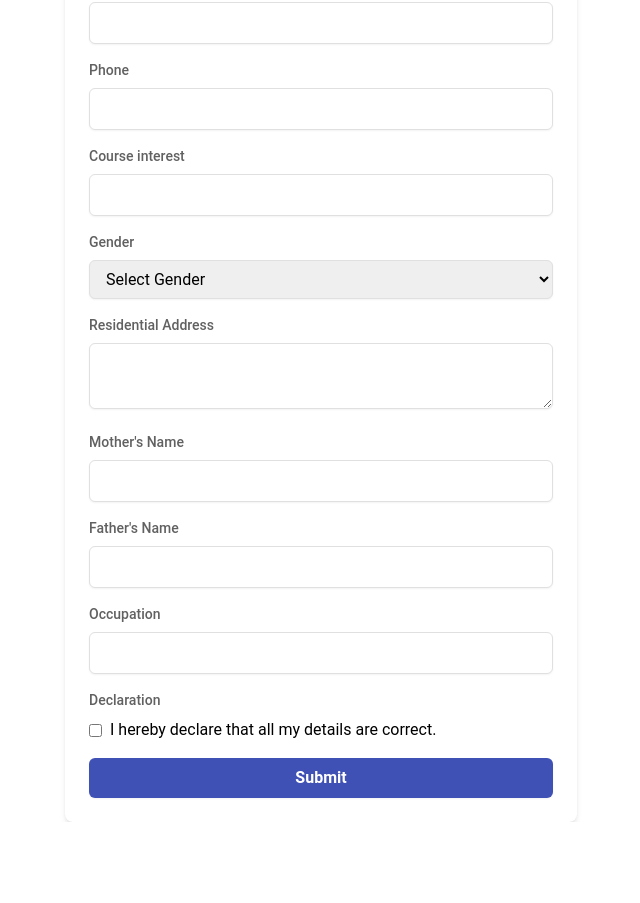
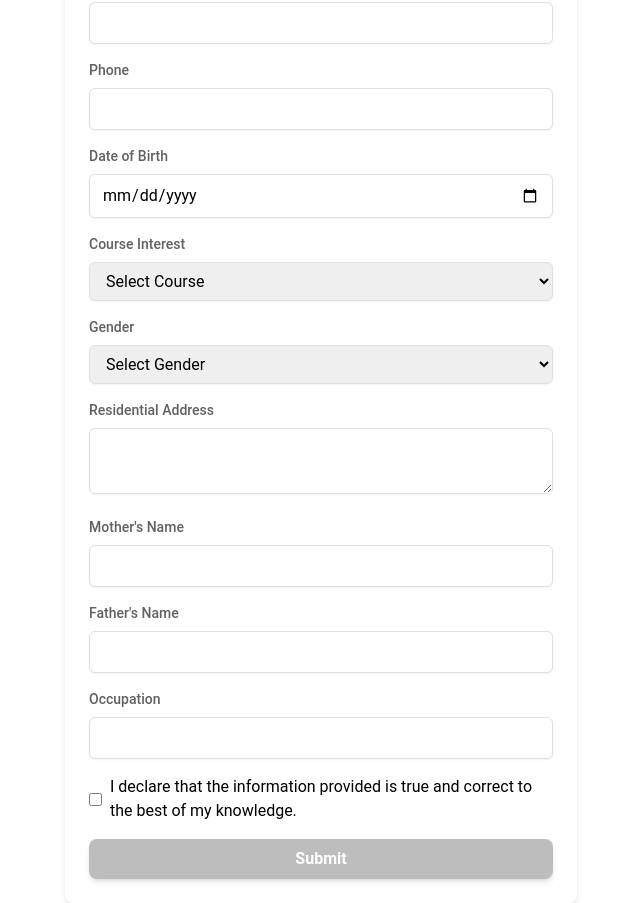
Before and after one commit to Ajinkya-Bhilare-au50/stoc, a React (Create React App) app: page /enquiry in a window 1280 px wide. Shown: the part 270-1173 px from the top of the page, without its empty margins (319-959 px from the left). Before the commit the page ends 1092 px from the top, so only its background shows below. Built offline with nearby package versions, Linux system fonts and the light colour scheme.

Commit message:
updates5

```diff
--- a/src/components/AdmissionForm.js
+++ b/src/components/AdmissionForm.js
@@ -1,5 +1,5 @@
 // src/components/AdmissionForm.js
-import React, { useState } from "react";
+import React, { useState, useEffect } from "react";
 import { db } from "../firebase";
 import { collection, addDoc } from "firebase/firestore";
 
@@ -14,12 +14,45 @@ const AdmissionForm = () => {
   const [fathersName, setFathersName] = useState("");
   const [occupation, setOccupation] = useState("");
   const [declaration, setDeclaration] = useState(false);
+  const [dob, setDob] = useState("");
+  const [phoneError, setPhoneError] = useState("");
+  const [isSubmitEnabled, setIsSubmitEnabled] = useState(false);
+  const [isSubmitted, setIsSubmitted] = useState(false);
+
+  useEffect(() => {
+    const isFormValid =
+      name &&
+      email &&
+      phone &&
+      course &&
+      gender &&
+      address &&
+      mothersName &&
+      fathersName &&
+      occupation &&
+      dob &&
+      declaration &&
+      /^\d{10}$/.test(phone);
+    setIsSubmitEnabled(isFormValid);
+  }, [
+    name,
+    email,
+    phone,
+    course,
+    gender,
+    address,
+    mothersName,
+    fathersName,
+    occupation,
+    dob,
+    declaration,
+  ]);
 
   const handleSubmit = async (e) => {
     e.preventDefault();
 
-    if (!declaration) {
-      alert("You must declare that all details are correct before submitting.");
+    if (!/^\d{10}$/.test(phone)) {
+      setPhoneError("Phone number must be 10 digits.");
       return;
     }
 
@@ -33,6 +66,7 @@ const AdmissionForm = () => {
       mothersName,
       fathersName,
       occupation,
+      dob,
     });
 
     try {
@@ -46,8 +80,11 @@ const AdmissionForm = () => {
         mothersName,
         fathersName,
         occupation,
+        dob,
       });
       console.log("Document written with ID: ", docRef.id);
+
+      setIsSubmitted(true);
 
       // Clear form inputs
       setName("");
@@ -59,17 +96,45 @@ const AdmissionForm = () => {
       setMothersName("");
       setFathersName("");
       setOccupation("");
+      setDob("");
       setDeclaration(false);
+      setPhoneError("");
     } catch (e) {
       console.error("Error adding document: ", e);
     }
   };
 
+  if (isSubmitted) {
+    return (
+      <div className="max-w-lg mx-auto p-6 bg-white rounded-lg shadow-md mt-2 text-center">
+        <h2 className="text-2xl font-bold mb-4">Thank You!</h2>
+        <div className="mb-4">
+          <svg
+            className="w-16 h-16 text-green-500 mx-auto"
+            fill="none"
+            stroke="currentColor"
+            viewBox="0 0 24 24"
+            xmlns="http://www.w3.org/2000/svg"
+          >
+            <path
+              strokeLinecap="round"
+              strokeLinejoin="round"
+              strokeWidth="2"
+              d="M9 12l2 2 4-4m0 0l-4 4m0 0L9 12m0 0L4 9m6 3l2 2 4-4M7 7l3 3-3 3 3 3-3 3M6 6l3 3-3 3 3 3-3 3M6 6l3 3-3 3 3 3-3 3M6 6l3 3-3 3 3 3-3 3"
+            />
+          </svg>
+        </div>
+        <p className="text-lg">
+          We have received your enquiry. Our team will shortly get in touch with
+          you.
+        </p>
+      </div>
+    );
+  }
+
   return (
     <div className="max-w-lg mx-auto p-6 bg-white rounded-lg shadow-md mt-2">
-      <h2 className="text-2xl font-bold mb-4 text-center">
-        Enquiry Form
-      </h2>
+      <h2 className="text-2xl font-bold mb-4 text-center">Enquiry Form</h2>
       <form onSubmit={handleSubmit}>
         <div className="mb-4">
           <label className="block text-sm font-medium text-gray-700 mb-2">
@@ -102,22 +167,43 @@ const AdmissionForm = () => {
           <input
             type="tel"
             value={phone}
-            onChange={(e) => setPhone(e.target.value)}
+            onChange={(e) => {
+              setPhone(e.target.value);
+              setPhoneError("");
+            }}
+            required
+            className="w-full px-3 py-2 border border-gray-300 rounded-md shadow-sm focus:outline-none focus:ring-indigo-500 focus:border-indigo-500"
+          />
+          {phoneError && (
+            <p className="text-red-500 text-sm mt-1">{phoneError}</p>
+          )}
+        </div>
+        <div className="mb-4">
+          <label className="block text-sm font-medium text-gray-700 mb-2">
+            Date of Birth
+          </label>
+          <input
+            type="date"
+            value={dob}
+            onChange={(e) => setDob(e.target.value)}
             required
             className="w-full px-3 py-2 border border-gray-300 rounded-md shadow-sm focus:outline-none focus:ring-indigo-500 focus:border-indigo-500"
           />
         </div>
         <div className="mb-4">
           <label className="block text-sm font-medium text-gray-700 mb-2">
-            Course interest
+            Course Interest
           </label>
-          <input
-            type="text"
+          <select
             value={course}
             onChange={(e) => setCourse(e.target.value)}
             required
             className="w-full px-3 py-2 border border-gray-300 rounded-md shadow-sm focus:outline-none focus:ring-indigo-500 focus:border-indigo-500"
-          />
+          >
+            <option value="">Select Course</option>
+            <option value="Stock Courses">Stock Courses</option>
+            <option value="Coding Courses">Coding Courses</option>
+          </select>
         </div>
         <div className="mb-4">
           <label className="block text-sm font-medium text-gray-700 mb-2">
@@ -183,23 +269,26 @@ const AdmissionForm = () => {
           />
         </div>
         <div className="mb-4">
-          <label className="block text-sm font-medium text-gray-700 mb-2">
-            Declaration
-          </label>
-          <div className="flex items-center">
+          <label className="inline-flex items-center">
             <input
               type="checkbox"
               checked={declaration}
               onChange={(e) => setDeclaration(e.target.checked)}
               required
-              className="mr-2"
+              className="form-checkbox"
             />
-            <span>I hereby declare that all my details are correct.</span>
-          </div>
+            <span className="ml-2">
+              I declare that the information provided is true and correct to the
+              best of my knowledge.
+            </span>
+          </label>
         </div>
         <button
           type="submit"
-          className="w-full px-4 py-2 bg-indigo-500 text-white font-semibold rounded-md shadow-sm hover:bg-indigo-600 focus:outline-none focus:ring-2 focus:ring-indigo-500"
+          disabled={!isSubmitEnabled}
+          className={`w-full py-2 px-4 ${
+            isSubmitEnabled ? "bg-blue-500" : "bg-gray-400 cursor-not-allowed"
+          } text-white font-semibold rounded-lg shadow-md focus:outline-none focus:ring-2 focus:ring-indigo-500 focus:ring-offset-2`}
         >
           Submit
         </button>
--- a/src/components/CoursePrice.js
+++ b/src/components/CoursePrice.js
@@ -76,7 +76,7 @@ const CoursePrice = ({ price, discountPercentage }) => {
           )}
         </p>
         <Link to={"/enquiry"} className="bg-yellow-300 text-gray-900 px-6 py-2 mt-4 rounded-lg hover:bg-yellow-400 transition-colors duration-300">
-          Enroll Now
+          Enquire Now
         </Link>
       </div>
     </div>
--- a/src/components/Stickyfooter.js
+++ b/src/components/Stickyfooter.js
@@ -68,7 +68,7 @@ const StickyFooter = () => {
                 onClick={handleEnrollNow}
                 className="bg-yellow-800 hover:bg-yellow-900 px-6 py-2 rounded-md text-black"
               >
-                Enroll Now
+                Enquire Now
               </Link>
             </div>
           </div>
```
